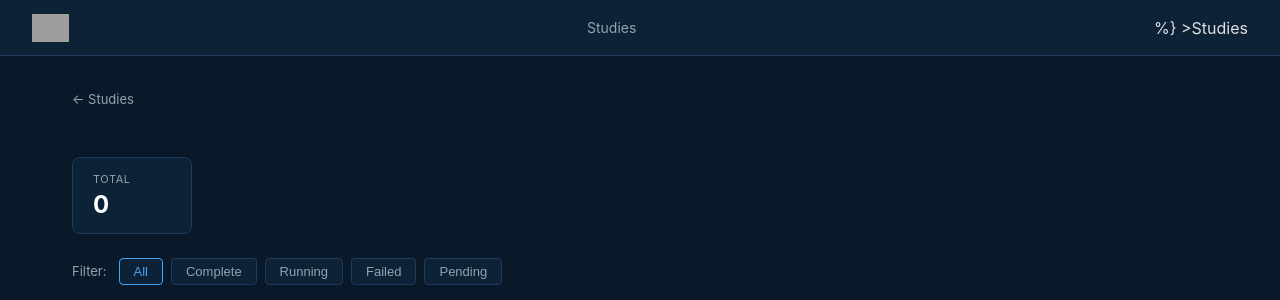
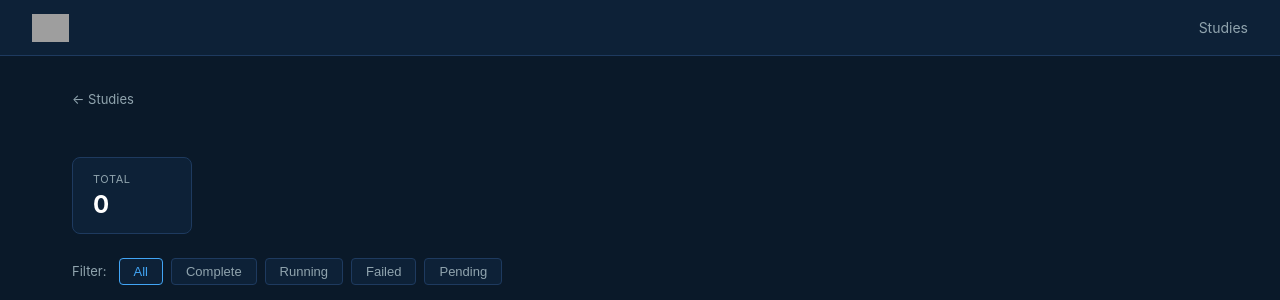
Before and after one commit to lembas-project/lembas-server, a FastAPI app: template templates/study.html in a window 1280 px wide. Shown: the top 300 px of the page. Run offline with FastAPI, Linux system fonts and the light colour scheme; the template is opened without the code that fills it, so the values that code supplies are empty; parts of the project's set-up code (start-up, migrations or seed data) failed here and were passed over; grey boxes are pictures that could not be loaded.

Commit message:
fix(ui): Remove mangled Jinja2 fragments from base nav template

```diff
--- a/templates/base.html
+++ b/templates/base.html
@@ -122,10 +122,6 @@
       <div class="nav-links">
         <a href="/studies" {% if active_page == 'studies' %}class="active"{% endif %}>Studies</a>
       </div>
-          %}
-          >Studies</a
-        >
-      </div>
     </nav>
 
     {% block content %}{% endblock %}
```
